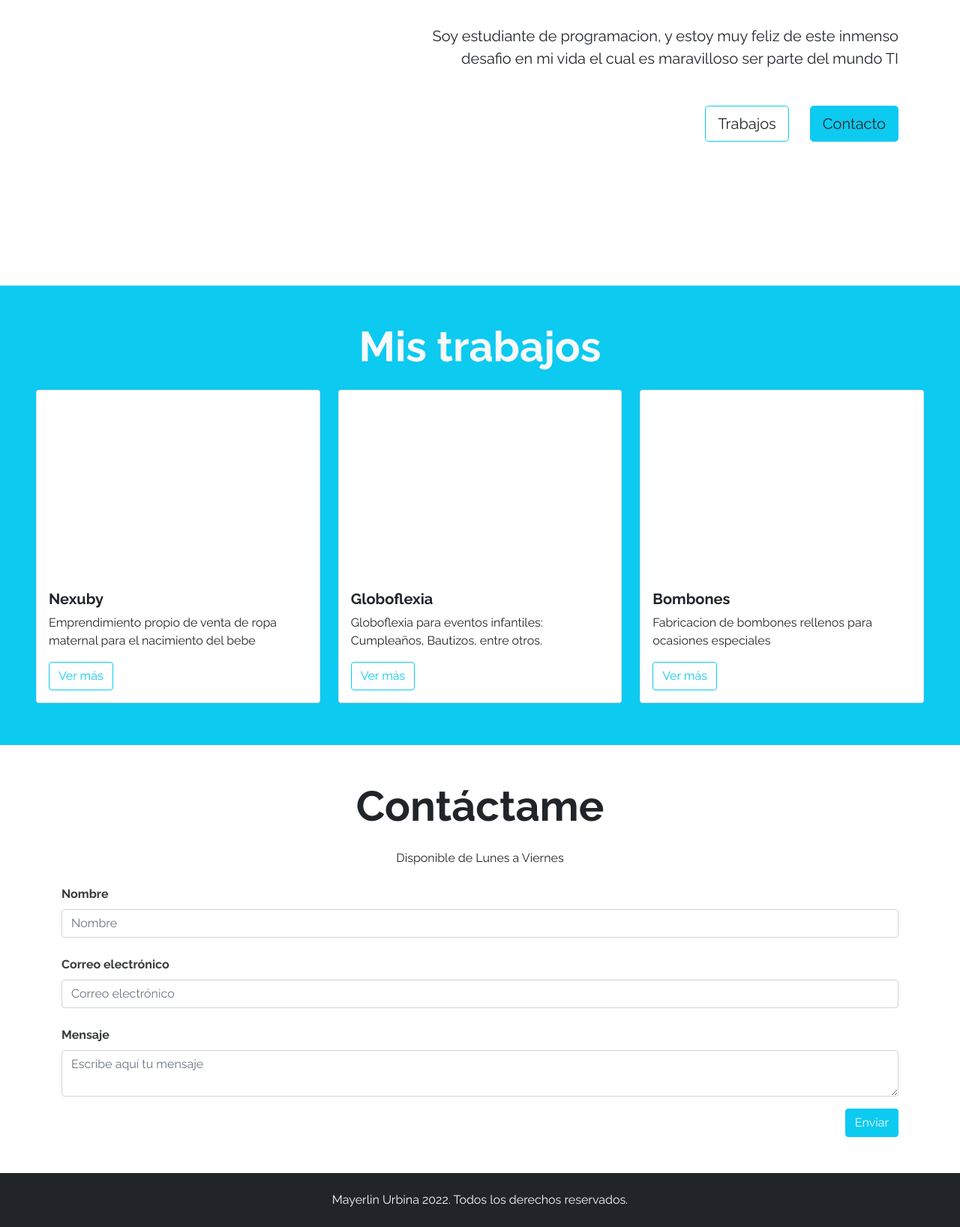
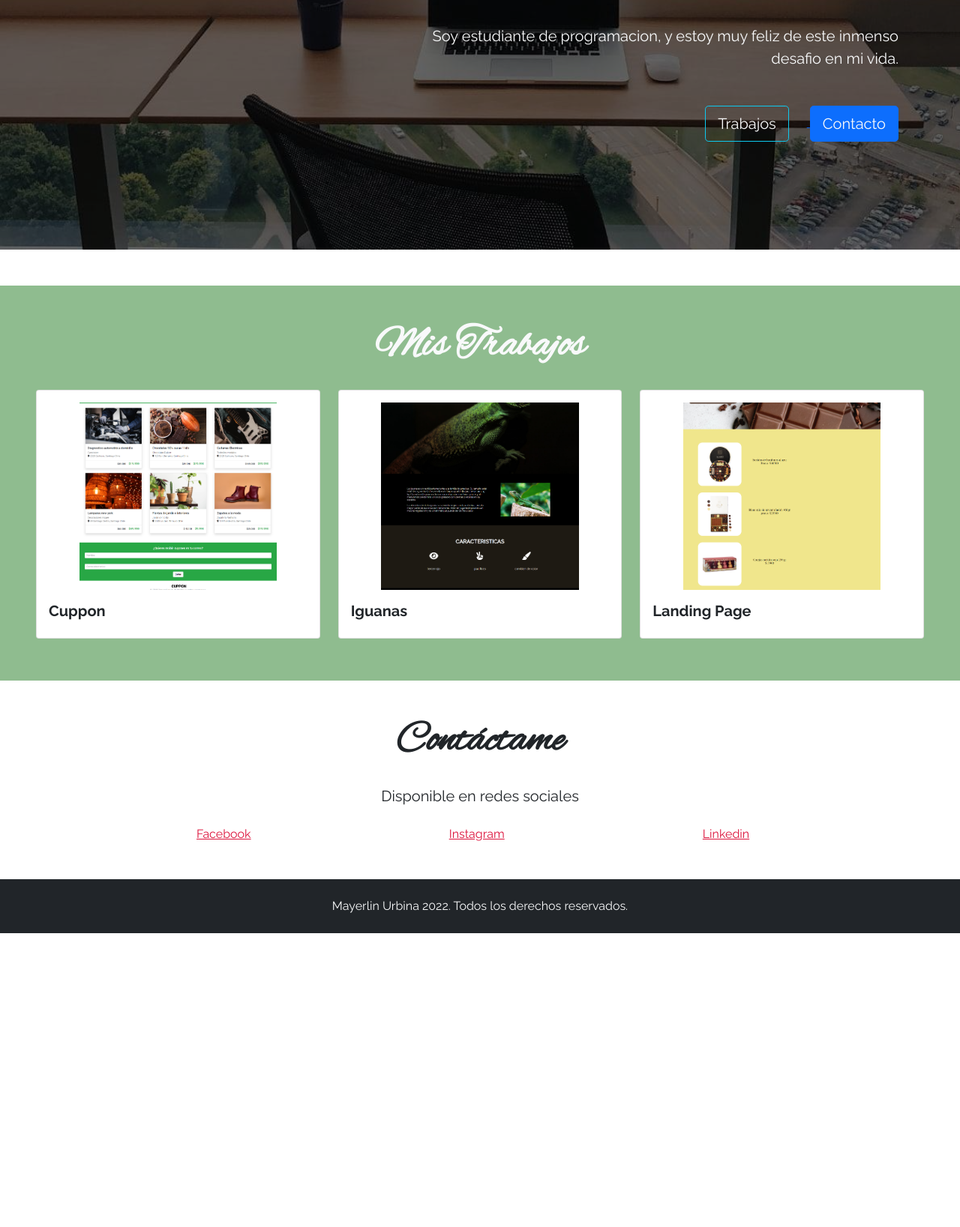
Before and after one commit to mayerlinurbina/mayerlinurbina.github.io, a plain HTML site: page pages/portafolio/index.html in a window 1280 px wide. Shown: the part 351-1988 px from the top of the page at 75% size. After the commit the page ends 1596 px from the top, so only its background shows below. Drawn offline with nearby package versions, Linux system fonts and the light colour scheme.

Commit message:
ultimos cambios

```diff
--- a/pages/portafolio/assets/css/styles.css
+++ b/pages/portafolio/assets/css/styles.css
@@ -7,10 +7,12 @@ body {
 /* Hero Section */
 
 #Hero-Section {
-  background-image: url("../img/fondo.jpg");
+  background-image: url("../img/programadores.jpg");
   background-repeat: no-repeat;
   background-size: cover;
   background-position: left;
+  background-blend-mode: darken;
+  background-color: rgba(0, 0, 0, 0.6);
 }
 
 /* Mis trabajos */
@@ -51,11 +53,6 @@ body {
     color: white;
   }
 
-
-  .balloon-icon {
-    width: 42px;
-  }
-
   .image-top{
     width: 70%;
     margin: auto;
@@ -63,3 +60,22 @@ body {
 
 
   }
+
+  #Mis-trabajos{
+    background-color: darkseagreen;
+  }
+
+  h2{
+    font-family: "Alex Brush";
+  }
+
+  .redes{
+    color: crimson;
+    padding: 80px;
+    margin-left: 100px;
+    font-size: 1rem;
+  }
+
+  h1{
+    color: black;
+  }
--- a/pages/portafolio/index.html
+++ b/pages/portafolio/index.html
@@ -1,18 +1,27 @@
 <!DOCTYPE html>
 <html lang="en">
-
   <head>
-    <meta charset="UTF-8">
-    <meta http-equiv="X-UA-Compatible" content="IE=edge">
-    <meta name="viewport" content="width=device-width, initial-scale=1.0">
-    <link rel="preconnect" href="https://fonts.googleapis.com">
-    <link rel="preconnect" href="https://fonts.gstatic.com" crossorigin>
-    <link href="https://fonts.googleapis.com/css2?family=Raleway:wght@400;700&display=swap" rel="stylesheet">
-    <link href="https://cdn.jsdelivr.net/npm/bootstrap@5.1.3/dist/css/bootstrap.min.css" rel="stylesheet"
-        integrity="sha384-1BmE4kWBq78iYhFldvKuhfTAU6auU8tT94WrHftjDbrCEXSU1oBoqyl2QvZ6jIW3" crossorigin="anonymous">
+    <meta charset="UTF-8" />
+    <meta http-equiv="X-UA-Compatible" content="IE=edge" />
+    <meta name="viewport" content="width=device-width, initial-scale=1.0" />
+    <link rel="preconnect" href="https://fonts.googleapis.com" />
+    <link rel="preconnect" href="https://fonts.gstatic.com" crossorigin />
+    <link
+      href="https://fonts.googleapis.com/css2?family=Raleway:wght@400;700&display=swap"
+      rel="stylesheet"
+    />
+    <link
+      href="https://cdn.jsdelivr.net/npm/bootstrap@5.1.3/dist/css/bootstrap.min.css"
+      rel="stylesheet"
+      integrity="sha384-1BmE4kWBq78iYhFldvKuhfTAU6auU8tT94WrHftjDbrCEXSU1oBoqyl2QvZ6jIW3"
+      crossorigin="anonymous"
+    />
     <title>Desafio git-github</title>
-    <script src="https://kit.fontawesome.com/dc50d50162.js" crossorigin="anonymous"></script>
-    <link rel="stylesheet" href="../portafolio/assets/css/styles.css">
+    <script
+      src="https://kit.fontawesome.com/dc50d50162.js"
+      crossorigin="anonymous"
+    ></script>
+    <link rel="stylesheet" href="../portafolio/assets/css/styles.css" />
   </head>
 
   <body>
@@ -27,140 +36,123 @@
               <a class="nav-link" href="#Mis-trabajos">Trabajos</a>
             </li>
             <li class="nav-item">
-                        <a class="nav-link" href="../landing/index.html" target="_blank">Landing page</a>
+              <a class="nav-link" href="../landing/index.html" target="_blank"
+                >Landing page</a
+              >
             </li>
             <li class="nav-item">
-                        <a class="nav-link" href="../iguanas/index.html" target="_blank">iguanas</a>
+              <a class="nav-link" href="../iguanas/index.html" target="_blank"
+                >iguanas</a
+              >
             </li>
             <li class="nav-item">
-                      <a class="nav-link" href="../cuppon/index.html" target="_blank">Cuppon</a>
+              <a class="nav-link" href="../cuppon/index.html" target="_blank"
+                >Cuppon</a
+              >
             </li>
             <li class="nav-item">
               <a class="nav-link" href="/" target="_blank">CV</a>
             </li>
-
           </ul>
-
         </div>
       </div>
     </nav>
 
-    <header id="Hero-Section" class="text-light text-end py-5 mt-5">
+    <header id="Hero-Section" class="text-end py-5 mt-5">
       <div class="container">
-            <div class="ms-auto col-12 col-md-7 ">
-                <h1 class="display-1 fw-bold my-5 text-primary">
-                    Front-end <br> React
+        <div class="ms-auto col-12 col-md-7">
+          <h1 class="display-1 fw-bold my-5 text-light">
+            Front-end <br />
+            React
           </h1>
-                <p class="my-5 text-dark fs-5">
-                    Soy estudiante de programacion, y estoy muy feliz de este inmenso desafio en mi vida el cual es maravilloso ser parte del mundo TI
+          <p class="my-5 text-light fs-5">
+            Soy estudiante de programacion, y estoy muy feliz de este inmenso
+            desafio en mi vida.
           </p>
           <div class="mb-5 pb-5">
-                    <button class="btn btn-lg btn-outline-info text-dark me-4">Trabajos</button>
-                    <button class="btn btn-lg btn-info text-dark">Contacto</button>
+            <a href="#Mis-trabajos">
+              <button class="btn btn-lg btn-outline-info text-light me-4">
+                Trabajos
+              </button>
+            </a>
+            <a href="#Contacto">
+              <button class="btn btn-lg btn-primary text-light">Contacto</button>
+            </a>
           </div>
         </div>
       </div>
     </header>
 
-
-    <section id="Mis-trabajos" class="my-5 p-5 bg-info">
-
-        <h2 class="display-4 fw-bold text-center text-light mb-3">Mis trabajos</h2>
+    <section id="Mis-trabajos" class="my-5 p-5">
+      <h2 class="display-4 fw-bold text-center text-light mb-3">
+        Mis Trabajos
+      </h2>
 
       <div class="row">
         <div class="col-12 col-sm-4 py-2">
           <div class="card">
-                    <div class="image-top" style="background-image: url(assets/img/card-1.png)"></div>
+            <div
+              class="image-top mt-3"
+              style="
+                background-image: url(../portafolio/assets/img/captura-cuppon.png);
+              "
+            ></div>
             <div class="card-body">
-                        <h5 class="card-title fw-bold">Nexuby</h5>
-                        <p class="card-text">
-                            Emprendimiento propio de venta de ropa maternal para el nacimiento del bebe
-                        </p>
-                        <button type="button" class="btn btn-outline-info">
-                            Ver más
-                        </button>
+              <h5 class="card-title fw-bold">Cuppon</h5>
+              <p class="card-text"></p>
             </div>
           </div>
         </div>
         <div class="col-12 col-sm-4 py-2">
           <div class="card">
-                    <div class="image-top" style="background-image: url(assets/img/card-2.jpg)"></div>
+            <div
+              class="image-top mt-3"
+              style="
+                background-image: url(../portafolio/assets/img/captura-iguana.png);
+              "
+            ></div>
             <div class="card-body">
-                        <h5 class="card-title fw-bold">Globoflexia</h5>
-                        <p class="card-text">
-                            Globoflexia para eventos infantiles: Cumpleaños, Bautizos, entre otros.
-                        </p>
-                        <button type="button" class="btn btn-outline-info">
-                            Ver más
-                        </button>
+              <h5 class="card-title fw-bold">Iguanas</h5>
+              <p class="card-text"></p>
             </div>
           </div>
         </div>
         <div class="col-12 col-sm-4 py-2">
           <div class="card">
-                    <div class="image-top" style="background-image: url(assets/img/card-3.jpg)"></div>
+            <div
+              class="image-top mt-3"
+              style="
+                background-image: url(../portafolio/assets/img/captura-landing.png);
+              "
+            ></div>
             <div class="card-body">
-                        <h5 class="card-title fw-bold">Bombones</h5>
-                        <p class="card-text">
-                            Fabricacion de bombones rellenos para ocasiones especiales
-                        </p>
-                        <button type="button" class="btn btn-outline-info">
-                            Ver más
-                        </button>
+              <h5 class="card-title fw-bold">Landing Page</h5>
+              <p class="card-text"></p>
             </div>
           </div>
         </div>
       </div>
-
     </section>
 
-
-
     <section id="Contacto" class="container my-5">
-
       <h2 class="display-4 fw-bold text-center my-4">Contáctame</h2>
 
-        <p class="text-center my-4 d-none d-md-block">Disponible de Lunes a Viernes</p>
-
-        <form>
-
-
-            <div class="form-group mb-4">
-                <label class="mb-2">Nombre</label>
-                <input class="form-control" placeholder="Nombre">
-            </div>
-
-            <div class="form-group mb-4">
-                <label class="mb-2">Correo electrónico</label>
-                <input class="form-control" placeholder="Correo electrónico" />
-            </div>
-
-
-            <div class="form-group">
-                <label class="mb-2">Mensaje</label>
-                <textarea class="form-control" placeholder="Escribe aquí tu mensaje"></textarea>
-            </div>
-
-            <div class="my-3 text-end">
-                <button class="btn btn-info text-light">Enviar</button>
-            </div>
-
-
-
-        </form>
-
+      <p class="text-center my-4 d-none d-md-block fs-5">
+        Disponible en redes sociales
+      </p>
+      <a class="redes" href="https://www.facebook.com/mayito.urbinalameles">Facebook</a>
+      <a class="redes" href="https://www.instagram.com/">Instagram</a>
+      <a class="redes" href="https://www.linkedin.com/feed/">Linkedin</a>
     </section>
-
-
 
     <footer class="bg-dark text-center text-light p-4">
       <p class="mb-0">Mayerlin Urbina 2022. Todos los derechos reservados.</p>
     </footer>
 
-
-    <script src="https://cdn.jsdelivr.net/npm/bootstrap@5.1.3/dist/js/bootstrap.bundle.min.js"
+    <script
+      src="https://cdn.jsdelivr.net/npm/bootstrap@5.1.3/dist/js/bootstrap.bundle.min.js"
       integrity="sha384-ka7Sk0Gln4gmtz2MlQnikT1wXgYsOg+OMhuP+IlRH9sENBO0LRn5q+8nbTov4+1p"
-        crossorigin="anonymous"></script>
+      crossorigin="anonymous"
+    ></script>
   </body>
-
 </html>
```
Also changed, not shown: assets/css/styles.css (deleted), assets/img/foto perfil2.jpg (renamed from public/assets/img/foto perfil2.jpg), index.html (renamed from public/index.html), pages/portafolio/assets/img/captura-cuppon.png (renamed from public/assets/img/captura-cuppon.png), pages/portafolio/assets/img/captura-iguana.png (renamed from public/assets/img/captura-iguana.png), pages/portafolio/assets/img/captura-landing.png (renamed from public/assets/img/captura-landing.png), pages/portafolio/assets/img/naturaleza1.jpg (deleted). Lines whose indentation alone changed are shown as unchanged.
